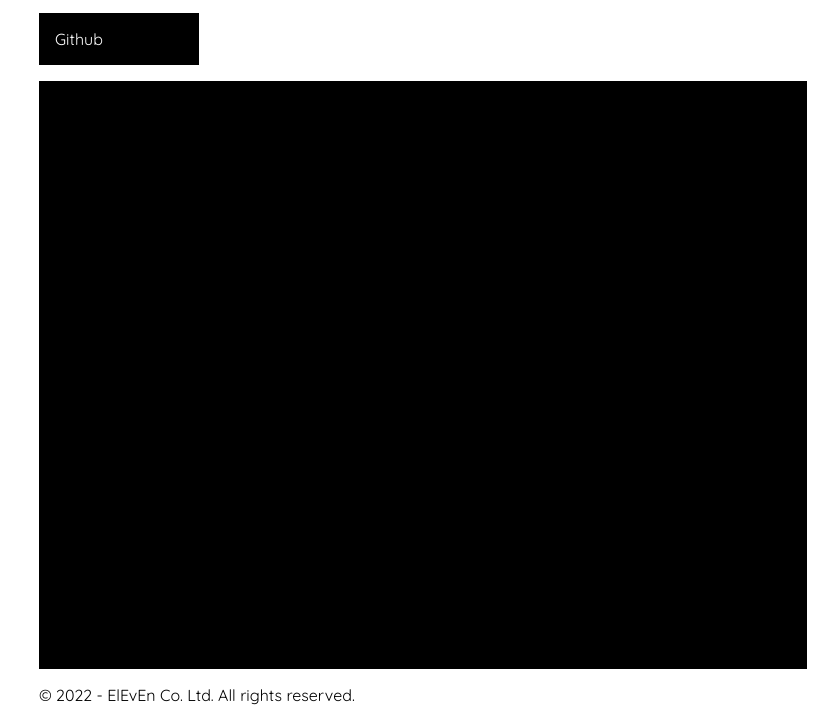
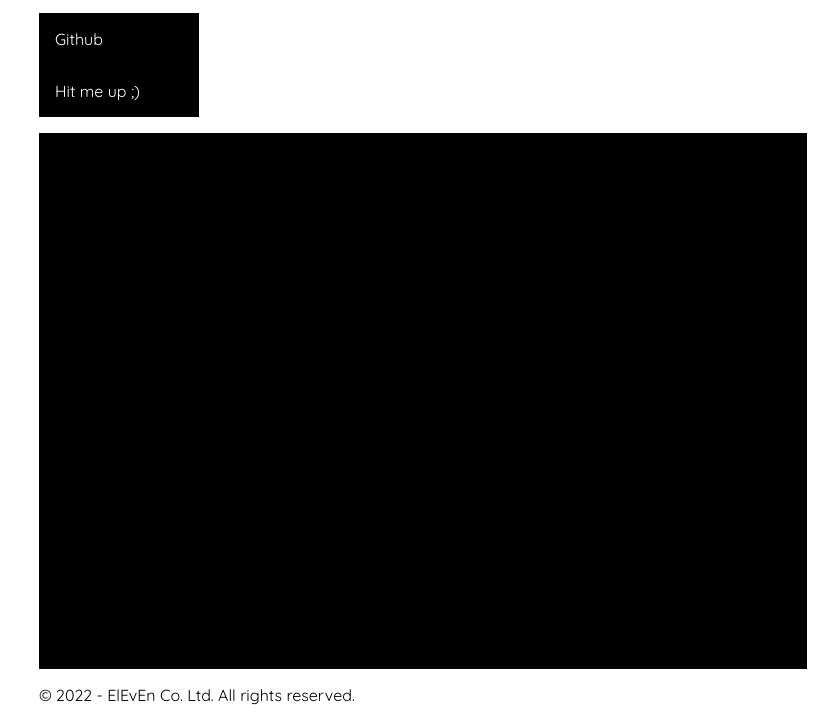
Before and after one commit to prajeshElEvEn/menu, a plain HTML site: page index.html in a window 1280 px wide. Both pictures are taken after a click on the element 272 px from the left and 46 px from the top of the page. Shown: the part 79-800 px from the top of the page, without its empty margins (217-1055 px from the left). Drawn offline with Linux system fonts and the light colour scheme.

Commit message:
added hmu

```diff
--- a/index.html
+++ b/index.html
@@ -16,6 +16,7 @@
         <div class="menu-bar" id="menu-bar">
             <ul class="list">
                 <li class="list-item"><a href="https://github.com/prajeshElEvEn/menu" target="_blank" rel="noopener noreferrer">Github</a></li>
+                <li class="list-item"><a href="mailto:prajesh.eleven118@gmail.com" target="_blank" rel="noopener noreferrer">Hit me up ;)</a></li>
             </ul>
         </div>
         <div class="empty" id="empty"></div>
--- a/style/style.scss
+++ b/style/style.scss
@@ -74,7 +74,7 @@ body {
     }
 
     .empty-after {
-        height: calc(100vh - 92px - 68px - 52px);
+        height: calc(100vh - 92px - 68px - 104px);
     }
 
     footer {
```
Also changed, not shown: style/style.css, 1 other file.
